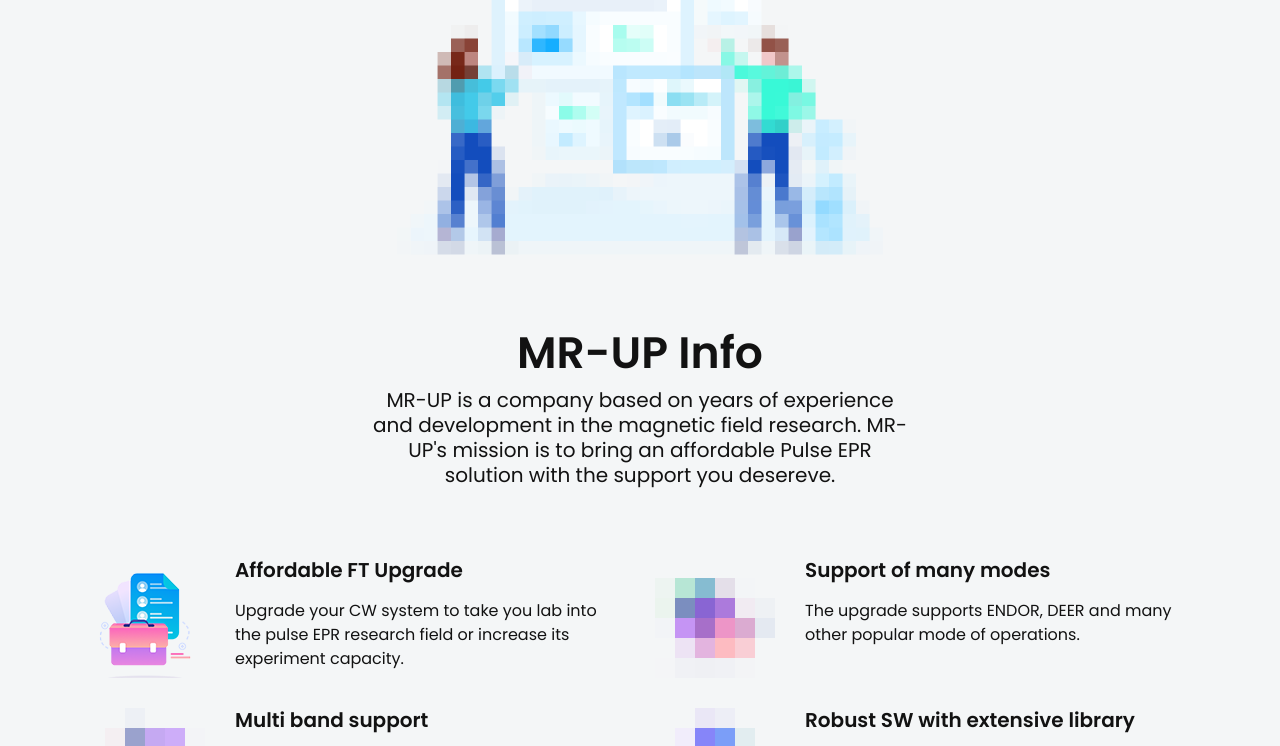
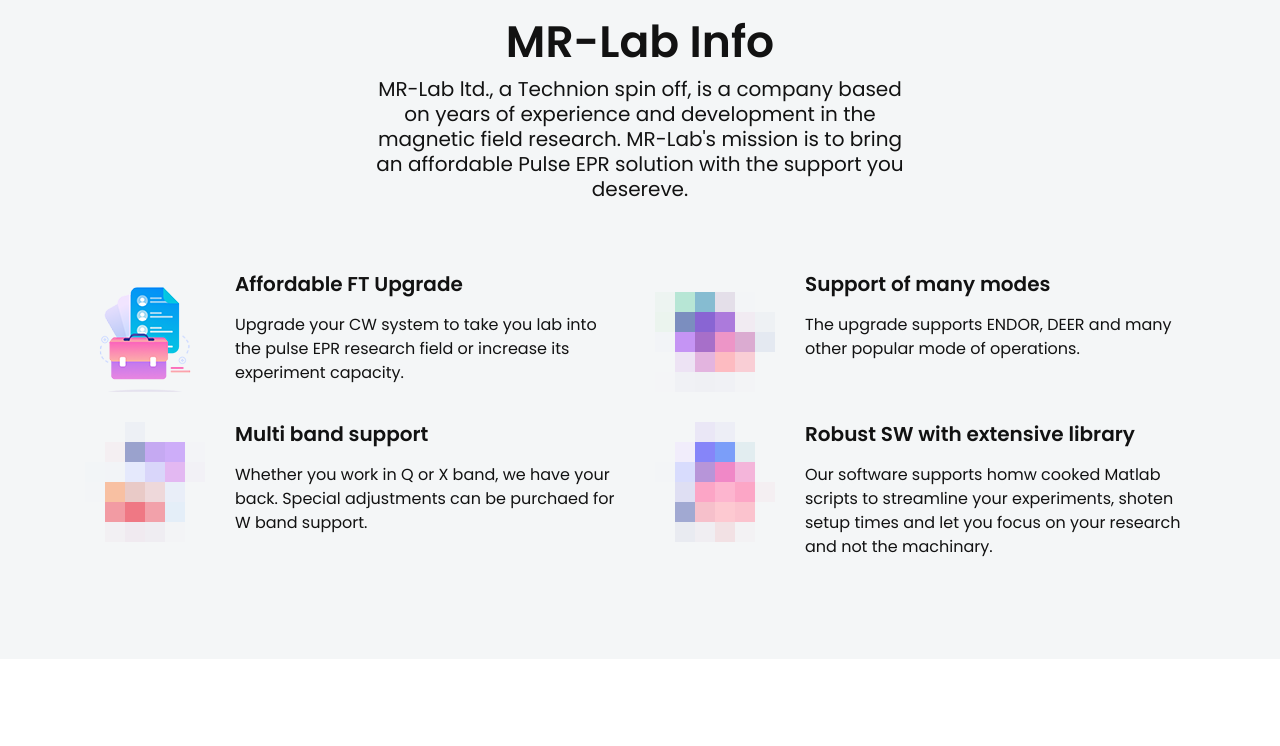
Before and after one commit to mr-project/website, a plain HTML site: page index.html in a window 1280 px wide. Shown: the part 2581-3327 px from the top of the page. Drawn offline with Linux system fonts and the light colour scheme; files whose address does not match are found by name.

Commit message:
Add files via upload
Updated title and info section

```diff
--- a/index.html
+++ b/index.html
@@ -10,7 +10,7 @@
     <meta name="viewport" content="width=device-width, initial-scale=1, shrink-to-fit=no">
 
     <!--====== Title ======-->
-    <title>Smart - Multi-purpose Landing Page Template</title>
+    <title>Mr Lab - Next generation EPR solutions</title>
 
     <!--====== Favicon Icon ======-->
     <link rel="shortcut icon" href="assets/images/favicon.png" type="image/png">
@@ -387,11 +387,11 @@
             <div class="row justify-content-center">
                 <div class="col-xl-6 col-lg-8">
                     <div class="about-image text-center wow fadeInUp" data-wow-duration="1.5s" data-wow-offset="100">
-                        <img src="assets/images/services.png" alt="services">
+                        <img src="assets/images/mr-lab-logo.png" alt="services">
                     </div>
                     <div class="section-title text-center mt-30 pb-40">
-                        <h4 class="title wow fadeInUp" data-wow-duration="1.5s" data-wow-delay="0.6s">MR-UP Info</h4>
-                        <p class="text wow fadeInUp" data-wow-duration="1.5s" data-wow-delay="1s">MR-UP is a company based on years of experience and development in the magnetic field research. MR-UP's mission is to bring an affordable Pulse EPR solution with the support you desereve.</p>
+                        <h4 class="title wow fadeInUp" data-wow-duration="1.5s" data-wow-delay="0.6s">MR-Lab Info</h4>
+                        <p class="text wow fadeInUp" data-wow-duration="1.5s" data-wow-delay="1s">MR-Lab ltd., a Technion spin off, is a company based on years of experience and development in the magnetic field research. MR-Lab's mission is to bring an affordable Pulse EPR solution with the support you desereve.</p>
                     </div> <!-- section title -->
                 </div>
             </div> <!-- row -->
```
